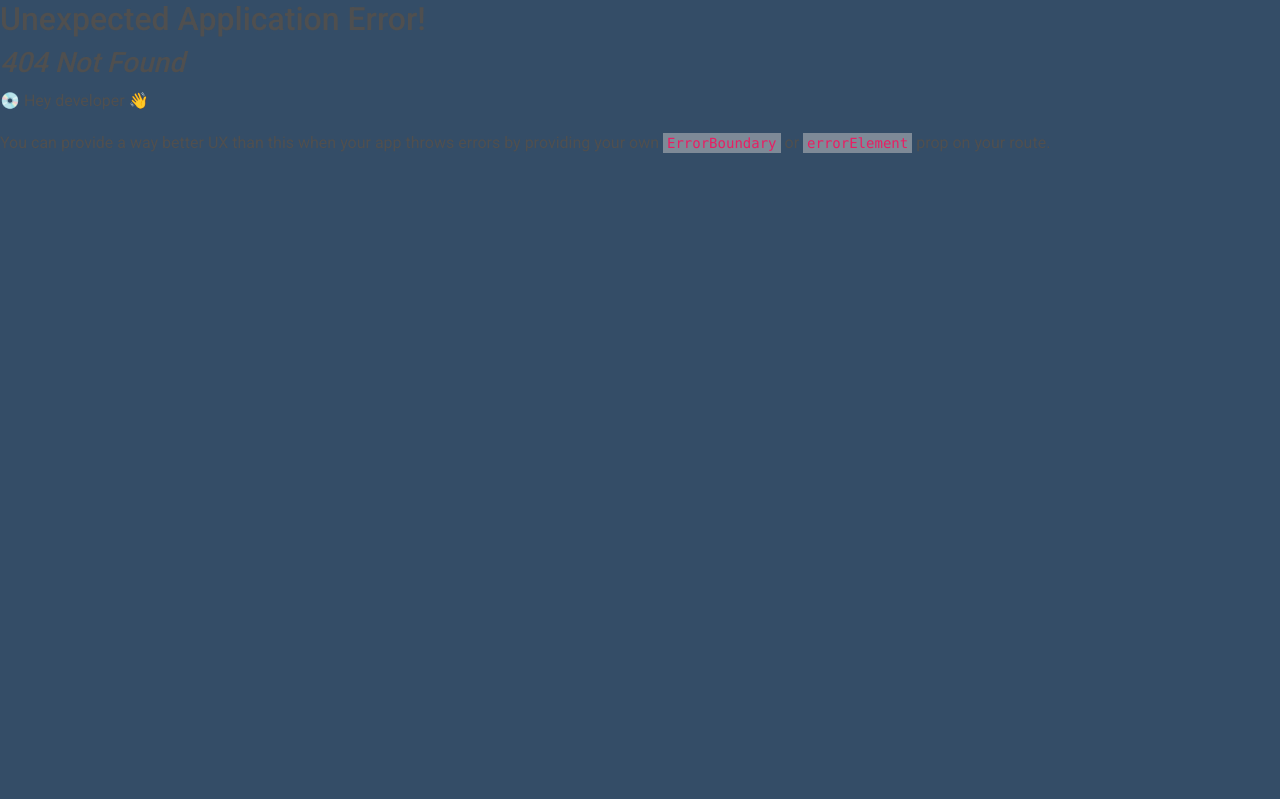
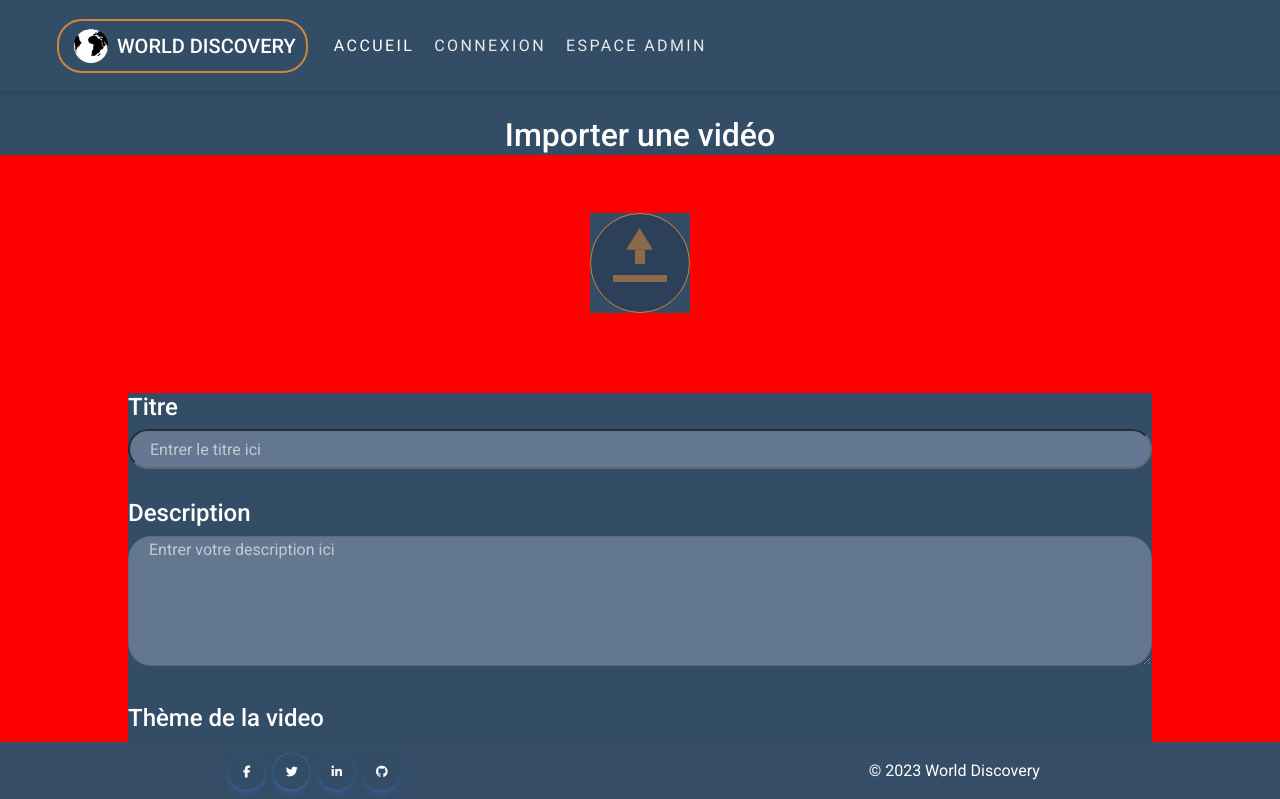
Before and after one commit to WildCodeSchool/2023-09-JS-BDX-P3-only-famous, a React (Vite) app in the folder frontend/: page /upload in a window 1280 px wide. Before the commit this address had no page. Shown: the top 799 px of the page. Built offline with nearby package versions, Linux system fonts and the light colour scheme.

Commit message:
création page upload

```diff
--- a/frontend/src/main.jsx
+++ b/frontend/src/main.jsx
@@ -7,6 +7,7 @@ import "@fortawesome/fontawesome-free/css/all.min.css";
 import App from "./App";
 import Register from "./pages/Register";
 import Connexion from "./pages/Connexion";
+import Upload from "./pages/Upload";
 
 // async function timeOut(time = 3000){
 //   setTimeout(() => {
@@ -27,6 +28,10 @@ const router = createBrowserRouter([
         element: <Connexion />,
         path: "/connexion",
       },
+      {
+        element: <Upload />,
+        path: "/upload",
+      },
     ],
   },
 ]);
--- /dev/null
+++ b/frontend/src/pages/Upload.jsx
@@ -0,0 +1,40 @@
+import React from "react";
+
+function Upload() {
+  return (
+    <div className="upload_container">
+      <h2>Importer une vidéo</h2>
+      <img src="./src/assets/upload.svg" alt="logo react" />
+      <ul className="informations_upload">
+        <li>
+          <h4>Titre</h4>
+          <input type="text" placeholder="Entrer le titre ici" />
+        </li>
+        <li>
+          <h4>Description</h4>
+          <textarea type="text" placeholder="Entrer votre description ici" />
+        </li>
+        <li>
+          <h4>Thème de la video</h4>
+          <select type="text" placeholder="">
+            <option value="option1">Nature</option>
+            <option value="option2">Animaux</option>
+            <option value="option3">Villes</option>
+          </select>
+        </li>
+        <li>
+          <h4>Tag</h4>
+          <textarea type="text" placeholder="Entrer vos tags ici" />
+        </li>
+        <h4>Qui peut voir ma vidéo</h4>
+        <select type="text" placeholder="">
+          <option value="option1">Tout le monde</option>
+          <option value="option2">Seulement les personnes inscrites</option>
+          <option value="option3">Seulement moi</option>
+        </select>
+      </ul>
+    </div>
+  );
+}
+
+export default Upload;
--- a/frontend/src/styles/_index.scss
+++ b/frontend/src/styles/_index.scss
@@ -1 +1,2 @@
 @import "./_inscription.scss";
+@import "./_upload.scss";
--- /dev/null
+++ b/frontend/src/styles/_upload.scss
@@ -0,0 +1,73 @@
+.upload_container {
+  text-align: center;
+  margin: 0 auto;
+  width: 100%;
+  background-color: red;
+
+  h2 {
+    color: white;
+  }
+
+  img {
+    margin: 50px 0;
+  }
+  .informations_upload {
+    margin: 0 auto;
+    width: 80%;
+    padding-left: 0;
+    padding-bottom: 50px;
+  }
+    h4 {
+      color: white;
+      text-align: left;
+    }
+
+    ul {
+      list-style: none;
+      text-align: center;
+
+      li {
+        width: 100%;
+        margin: 30px 0;
+  }
+  input {
+    background-color: #7889a2;
+    height: 40px;
+    border-radius: 23px;
+    opacity: 70%;
+    width: 100%;
+    text-align: center;
+  }
+
+  ::placeholder {
+    color: white;
+    text-align: left;
+    padding-left: 20px;
+  }
+  }
+  textarea {
+    background-color: #7889a2;
+    width: 100%;
+    height: 130px;
+    border-radius: 23px;
+    opacity: 70%;
+  }
+  select {
+    width: 100%;
+    background-color: #7889a2;
+    border-radius: 10px;
+    padding-left: 10px;
+    color: white;
+    opacity: 70%;
+  }
+
+  select:focus {
+    outline: none; /* Supprime la bordure de focus par défaut */
+    border-color: #5b9dd9;
+    box-shadow: 0 0 5px rgba(91, 157, 217, 0.5); /* Ombre légère */
+  }
+  select option {
+    background-color: #fff;
+    color: white;
+  }
+}
```
Also changed, not shown: frontend/src/assets/upload.png (added), frontend/src/assets/upload.svg (added).
